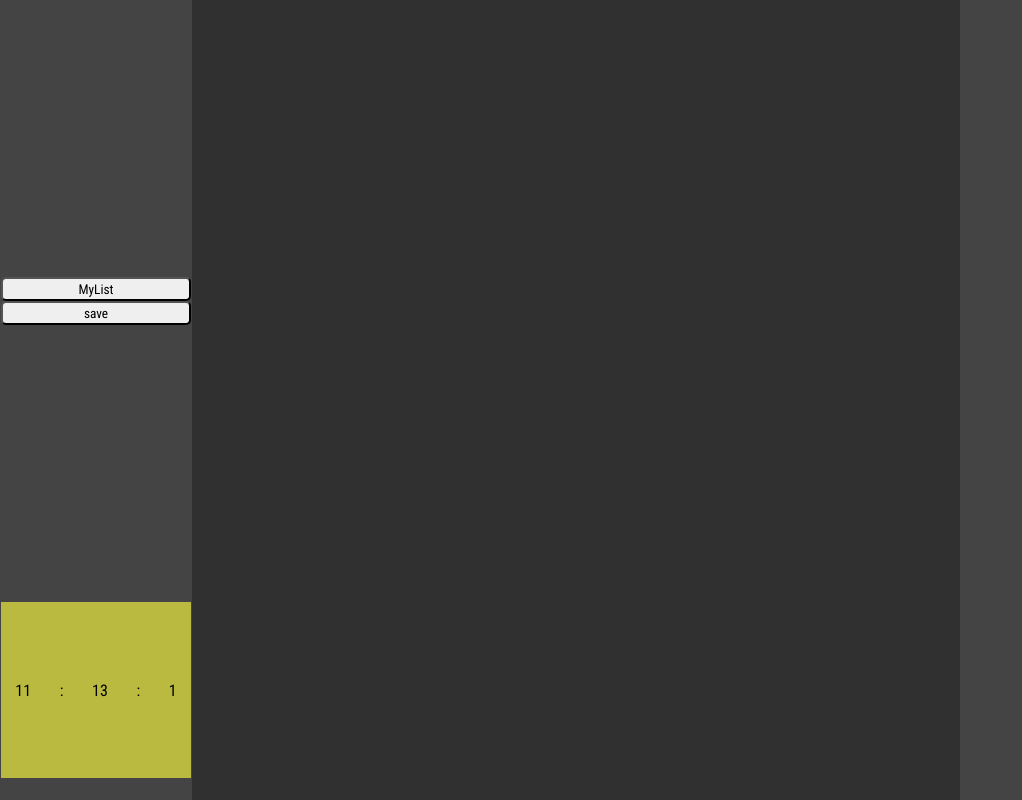
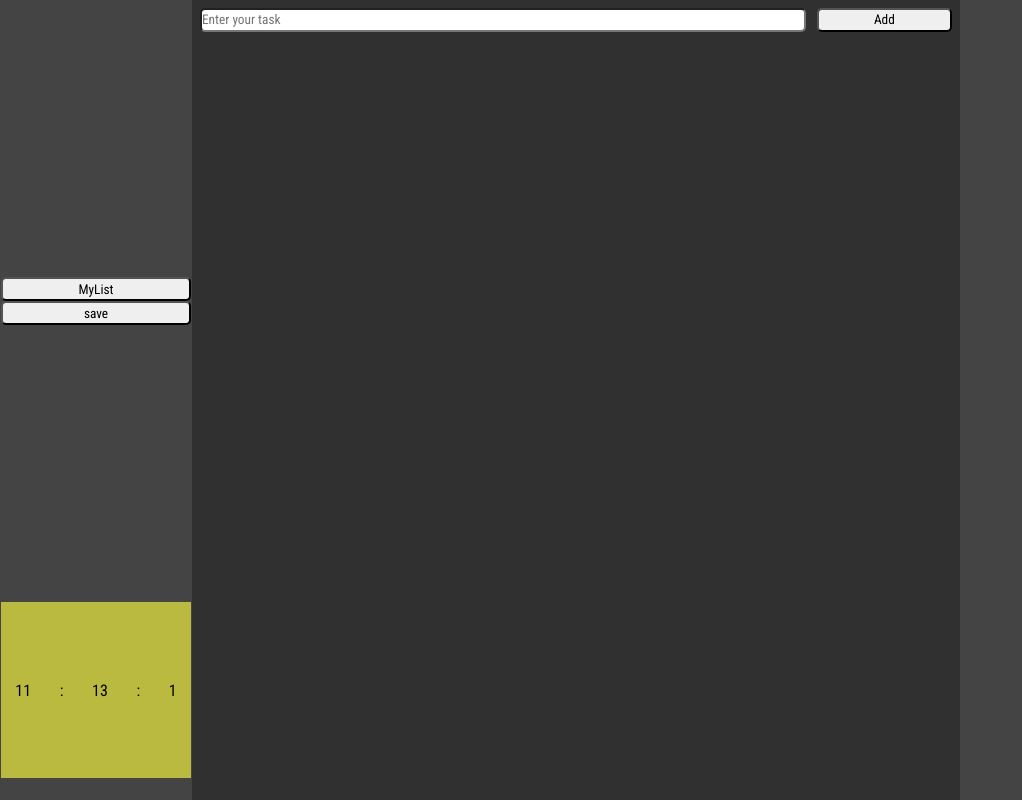
Before and after one commit to PANKAJ211BHATT/todo-app, a plain HTML site: page Index.html in a window 1280 px wide. Shown: the whole page, without its empty margins (0-1022 px from the left). Drawn offline with Linux system fonts and the light colour scheme.

Commit message:
add task list now user can enter task and pin them

```diff
--- a/Index.html
+++ b/Index.html
@@ -25,7 +25,10 @@
         </div>
         <div class="midcontent">
             <div class="addtask">
-
+                <div class="taskfield">
+                    <input id="taskinputfield" type="text" placeholder="Enter your task ">
+                    <button type="button" onclick="addtask()">Add</button>
+                </div>
             </div>
             <div class="taskCont">
 
--- a/script.js
+++ b/script.js
@@ -8,3 +8,23 @@ setInterval(() => {
     document.querySelector("#min").innerHTML = `${min}`;
     document.querySelector("#sec").innerHTML = `${sec}`;
 }, 1000)
+
+function addtask() {
+    let inputfield = document.querySelector("#taskinputfield");
+    let inputvalue = inputfield.value;
+
+    if (inputvalue == "") {
+        return
+    }
+
+    const taskdiv = document.createElement('div');
+    taskdiv.classList.add('task-item');
+
+    taskdiv.textContent = inputvalue;
+
+    let taskcontainer = document.querySelector(".taskCont");
+
+    taskcontainer.appendChild(taskdiv)
+
+    inputfield.value = "";
+}
--- a/style.css
+++ b/style.css
@@ -52,15 +52,14 @@
   width: auto;
   height: 1.5rem;
   padding: 0.2rem;
-
   margin: 0.3rem;
 }
 .taskCont {
   width: auto;
   height: 100%;
   padding: 0.2rem;
-
   margin: 0.3rem;
+  overflow: auto;
 }
 .calender {
   width: auto;
@@ -78,3 +77,23 @@
 .time {
   margin: 2px;
 }
+.taskfield {
+  width: 100%;
+  height: 1.5rem;
+  display: flex;
+  justify-content: space-between;
+  border-radius: 5px;
+}
+.taskfield input {
+  width: 80%;
+  outline: none;
+  border-radius: 5px;
+}
+.taskfield button {
+  width: 18%;
+  border-radius: 5px;
+}
+.task-item {
+  margin: 0.5rem 0.2rem;
+  border: 2px solid black;
+}
```
